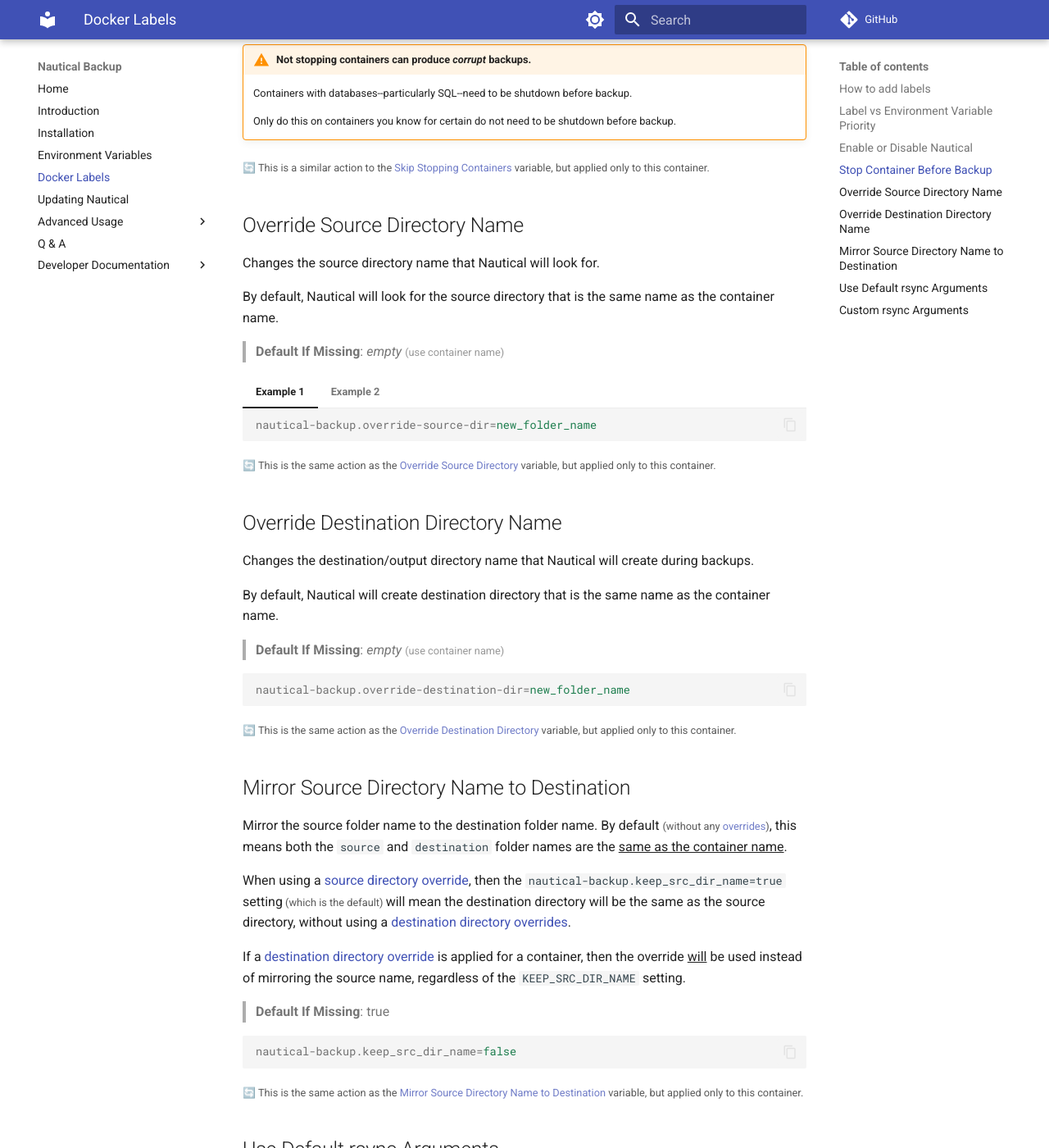
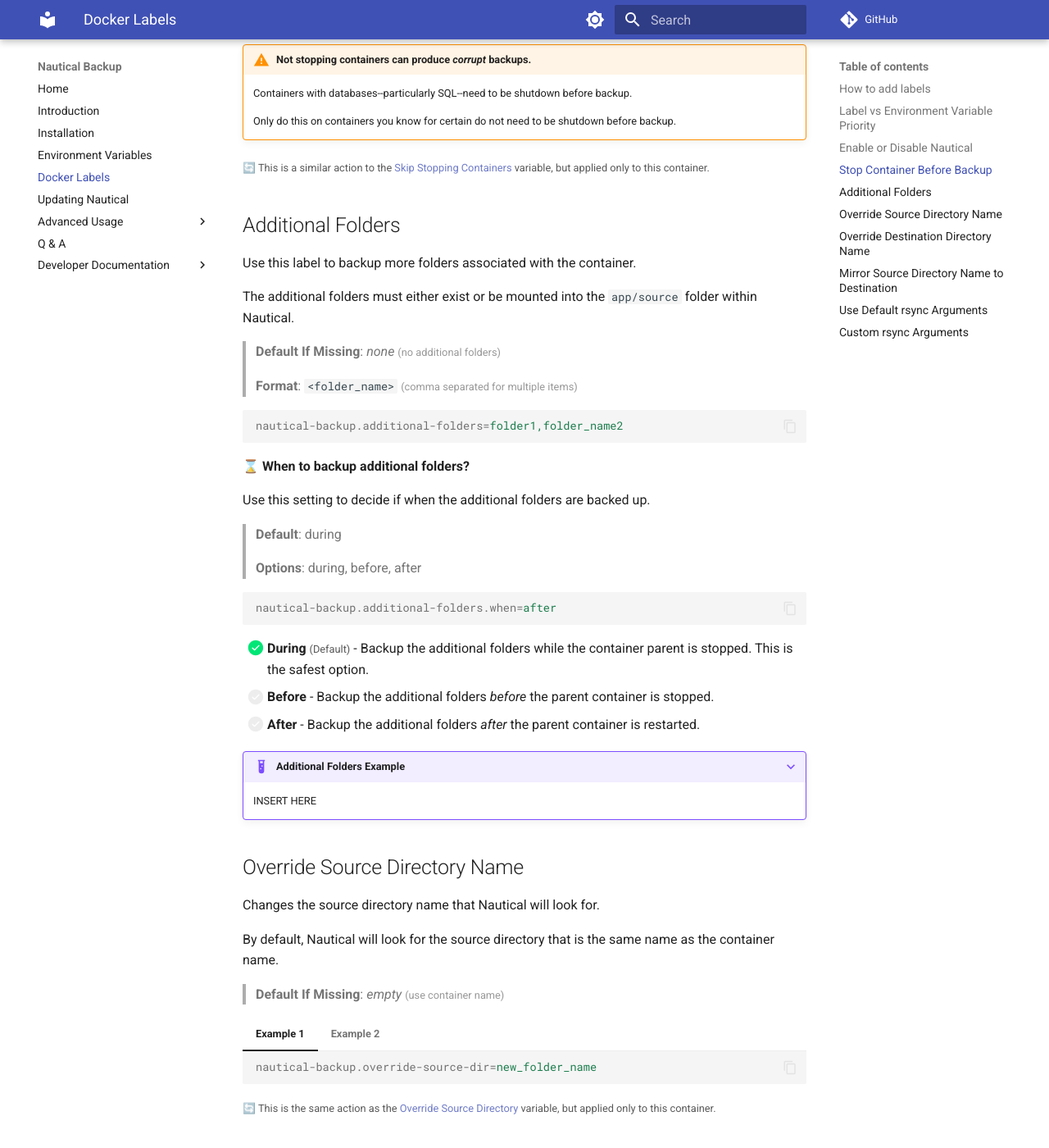
Before and after one commit to Minituff/nautical-backup, an MkDocs documentation site: the page built from docs/labels.md, in a window 1280 px wide and 1400 px high, scrolled down 1750 px. Shown: the whole window at 82% size. Built offline with MkDocs 1.6.1 and Material for MkDocs 9.7.7, drawn with Linux system fonts in a browser that asks for light colours; comment, search, counter and statistics services are not loaded.

Commit message:
Adding docs

````diff
--- a/docs/labels.md
+++ b/docs/labels.md
@@ -144,6 +144,41 @@
 
 <small>🔄 This is a similar action to the [Skip Stopping Containers](./arguments.md#skip-stopping-containers) variable, but applied only to this container.</small>
 
+## Additional Folders
+Use this label to backup more folders associated with the container.
+
+The additional folders must either exist or be mounted into the `app/source` folder within Nautical.
+
+> **Default If Missing**: *none* <small> (no additional folders)</small>
+
+> **Format**: `<folder_name>`  <small>(comma separated for multiple items)</small>
+
+
+```properties
+nautical-backup.additional-folders=folder1,folder_name2
+```
+
+⌛ **When to backup additional folders?**
+
+Use this setting to decide if when the additional folders are backed up.
+
+> **Default**: during
+
+> **Options**: during, before, after
+
+```properties
+nautical-backup.additional-folders.when=after
+```
+
+- [x] **During** <small>(Default)</small> - Backup the additional folders while the container parent is stopped. This is the safest option.
+- [ ] **Before** -  Backup the additional folders *before* the parent container is stopped.
+- [ ] **After** -  Backup the additional folders *after* the parent container is restarted.
+
+
+???+ example "Additional Folders Example"
+    INSERT HERE
+
+
 ## Override Source Directory Name
 
 Changes the source directory name that Nautical will look for.
````
Also changed, not shown: docs/arguments.md (+52 -7 lines), 3 other files.
